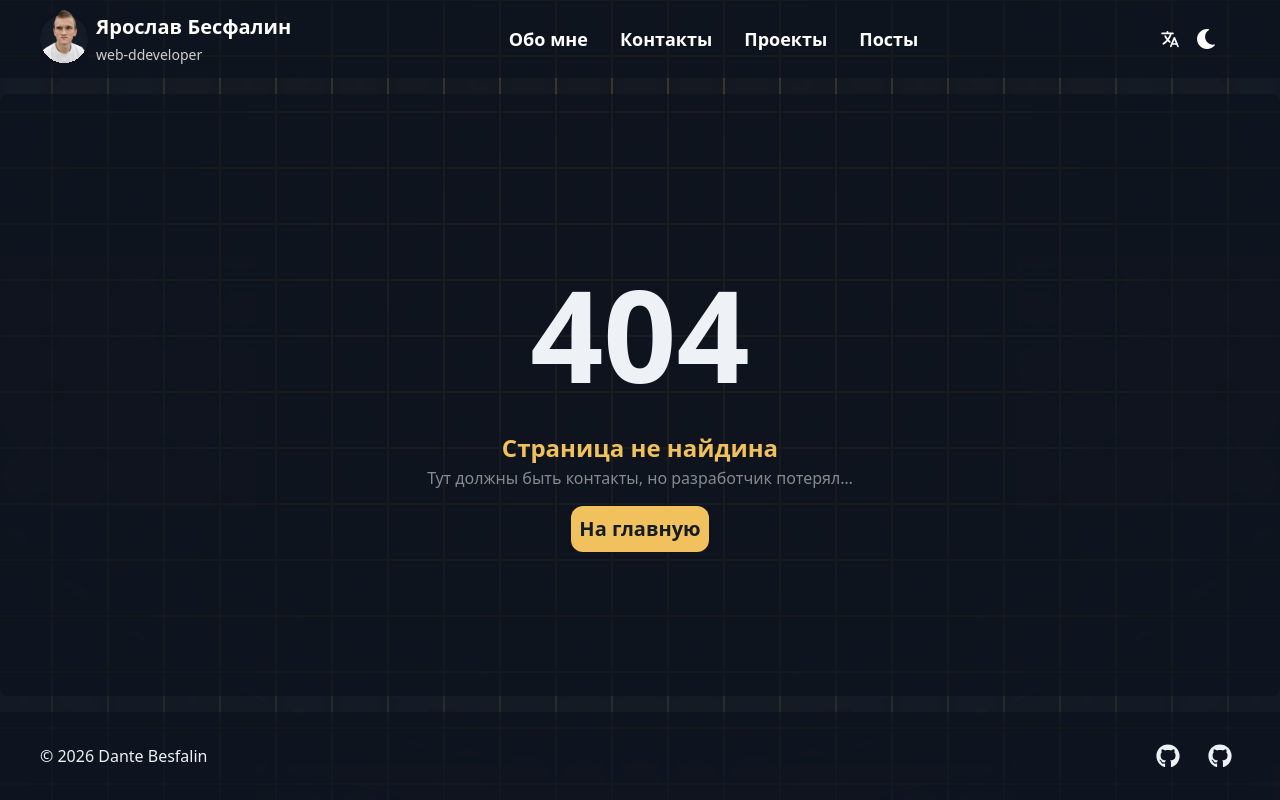
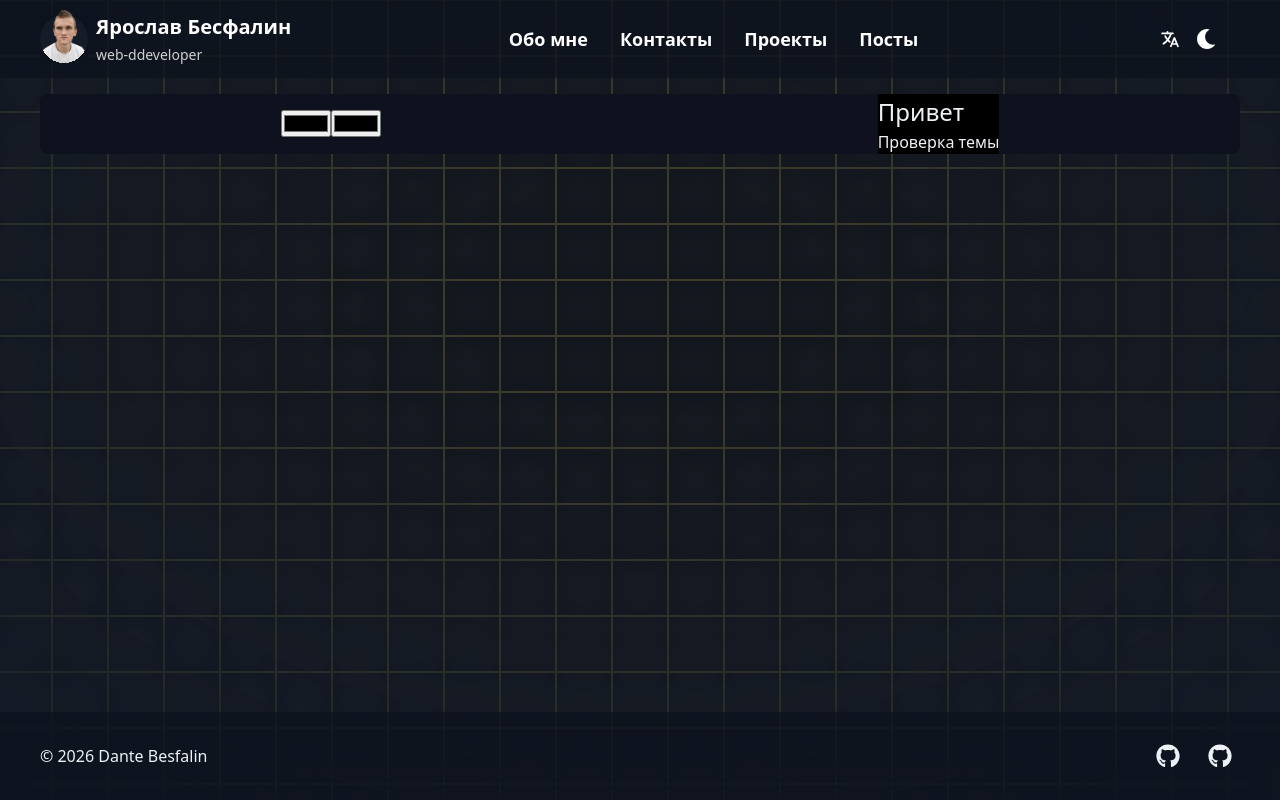
Before and after one commit to DanteBes/besfalin.ru_mockups, a React (Vite) app: page /dev in a window 1280 px wide. Before the commit this address had no page. Built offline with nearby package versions, Linux system fonts and the light colour scheme.

Commit message:
добавил новую страницу для разработчиков DeveloperMode

```diff
--- a/src/App.jsx
+++ b/src/App.jsx
@@ -12,7 +12,7 @@ import Posts from './components/Posts/Posts'
 import Post from './components/Post/Post'
 import Footer from './components/Footer/Footer'
 import Error404 from './components/Error404/Error404'
-
+import DeveloperMode from './components/DeveloperMode/DeveloperMode'
 // Скроллит к элементу по хэшу после того, как React отрендерил содержимое
 // страницы. Браузер сам не может это сделать при загрузке /about#subheader3
 // или при переходе через React Router, потому что элемента ещё нет в DOM.
@@ -61,6 +61,7 @@ function App() {
           <Route path="/projects" element={<Projects />} />
           <Route path="/posts" element={<Posts />} />
           <Route path="/post/:slug" element={<Post />} />
+          <Route path="/dev" element={<DeveloperMode />} />
           <Route path="*" element={<Error404 />} />
         </Routes>
         <Footer />
--- /dev/null
+++ b/src/components/DeveloperMode/DeveloperMode.jsx
@@ -0,0 +1,30 @@
+import styles from "./DeveloperMode.module.css"
+
+function DeveloperMode() {
+  return (
+    <main className={styles.main} >
+      <section className={styles.side}>
+        {
+          // выбор цвета темы
+        }
+        <input type="color" name={"color2"} className={styles.colorPicker}></input>
+        <input type="color" name={"color2"} className={styles.colorPicker}></input>
+      </section>
+      <section className={styles.side + " " + styles.elementsContainer}>
+        {
+          // список элементов которые красятся для наглядности
+        }
+        <ul className={styles.elementsList}>
+          <li className={styles.element}>
+            <h1>Привет</h1>
+          </li>
+          <li className={styles.element}>
+            <p>Проверка темы</p>
+          </li>
+        </ul>
+      </section>
+    </main>
+  )
+}
+
+export default DeveloperMode
--- /dev/null
+++ b/src/components/DeveloperMode/DeveloperMode.module.css
@@ -0,0 +1,19 @@
+.main {
+    display: flex;
+    margin: 0 auto;
+    align-items: center;
+    width: 100%;
+    max-width: var(--container-max);
+    gap: var(--space-4);
+    justify-content: space-around;
+    background-color: var(--panel-clr-main);
+    border-radius: var(--radius-sm);
+}
+
+.colorPicker {
+
+}
+
+.elementsContainer {
+    background-color: black;
+}
```
